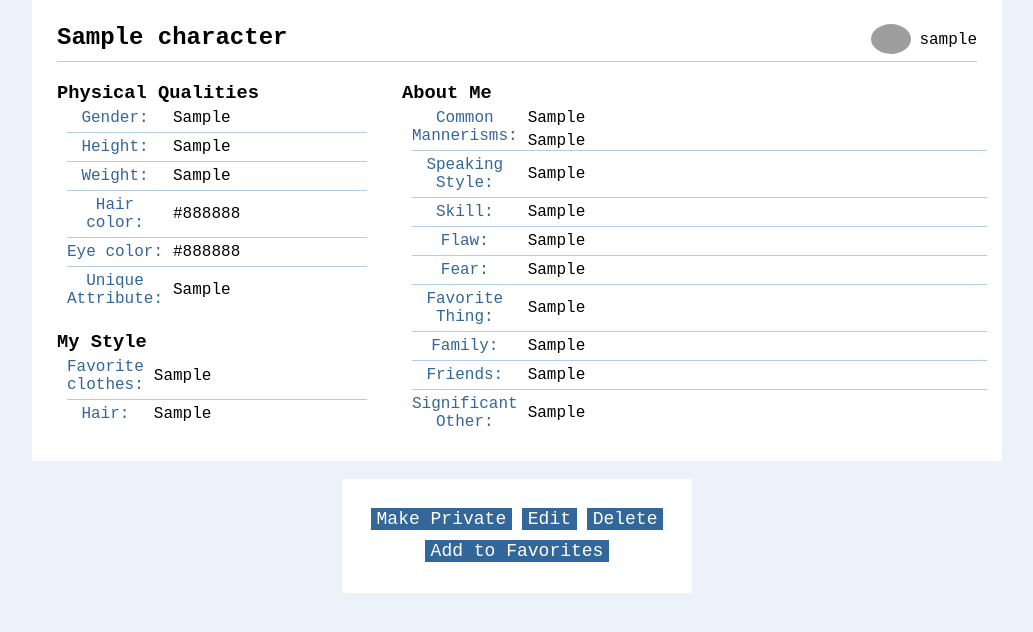
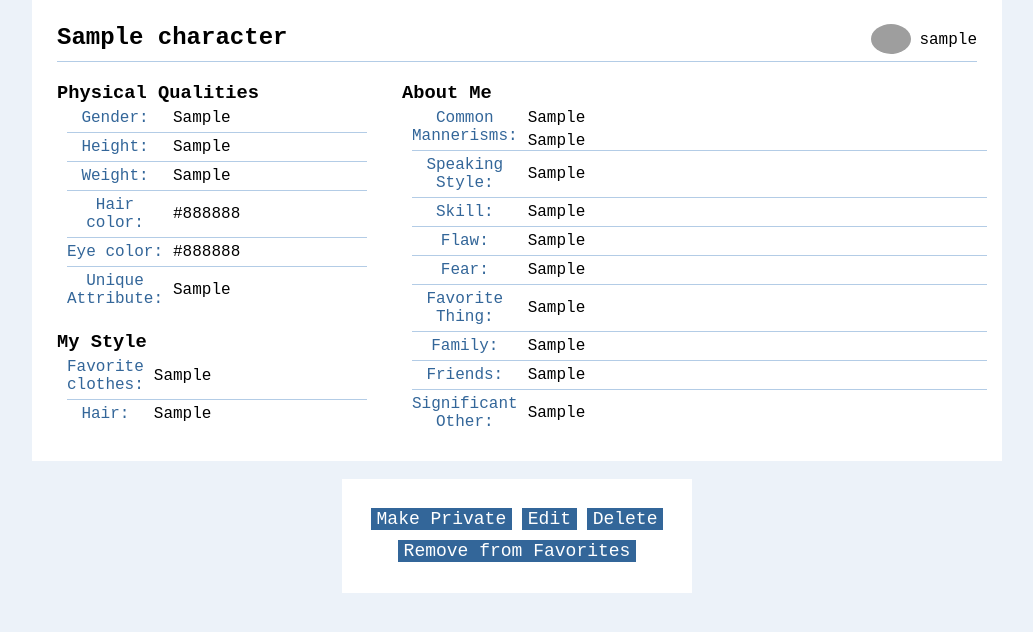
Before and after one commit to davidhammaker/Storc, a Flask app: page /character/1 in a window 1280 px wide. Shown: the part 81-713 px from the top of the page, without its empty margins (123-1156 px from the left). Run offline with Flask 2, Linux system fonts and the light colour scheme; a user stored in the database is signed in; tables that the repository leaves empty hold one stand-in row (values such as "Sample post"); a database or web service that is not in the repository returns one stand-in record (values such as "Sample title"); data that the repository does not hold is empty; parts of the project's set-up code (start-up, migrations or seed data) failed here and were passed over; grey boxes are pictures that could not be loaded.

Commit message:
Allow users to "un-favorite" Characters
Create new 'remove_favorite' view function, which deletes the Favorite
associated with the current user and a given Character, then redirects
back to the Character's page. The 'character.html' template has been
updated to display a button for removing a Favorite if the Character is
already a Favorite. The button activates a JavaScript listener, which
asks the user for confirmation before redirecting to 'remove_favorite'.
The button only shows up if the Character is already a favorite, which
is now determined in the 'character' view function and passed to the
template.

```diff
--- a/storc/characters/views.py
+++ b/storc/characters/views.py
@@ -113,13 +113,22 @@ def character(id):
     if character.private and current_user != character.user:
         return abort(403)
 
+    # Determine whether this character is a favorite of the current user
+    favorite = False
+    favorite_result = \
+        Favorite.query\
+        .filter_by(user=current_user, character=character).first()
+    if favorite_result:
+        favorite = True
+
     image_path = get_profile_picture(character.user)
 
     return render_template(
         'character.html',
         character=character,
         title=character.name,
-        image_path=image_path)
+        image_path=image_path,
+        favorite=favorite)
 
 
 @characters.route('/all_characters')
@@ -295,3 +304,36 @@ def add_favorite(id):
 
     flash(f'{character.name} has been added to your Favorites!', 'good')
     return redirect(url_for('characters.character', id=id))
+
+
+@characters.route('/remove_favorite/<int:id>')
+@login_required
+def remove_favorite(id):
+    """
+    Delete a Favorite instance.
+
+    :param id: Character id associated with the Favorite
+    :return: an abort with a 404 or a redirect to characters.character
+    with the Character id.
+    """
+
+    # Select the Favorite associated with the Character and current user
+    favorite = \
+        Favorite.query.filter_by(user=current_user, character_id=id)\
+        .first()
+
+    # If there is no associated Favorite, return a 404 error
+    if not favorite:
+        return abort(404)
+
+    # Delete the Favorite
+    db.session.delete(favorite)
+    db.session.commit()
+
+    # Get the associated Character and redirect to that character's
+    # page
+    character = Character.query.get_or_404(id)
+    flash(
+        f'{character.name} has been removed from your '
+        f'Favorites.', 'neutral')
+    return redirect(url_for('characters.character', id=id))
--- a/storc/templates/character.html
+++ b/storc/templates/character.html
@@ -106,7 +106,11 @@
                     <li class="multi"><button id="delete" type="button">Delete</button></li>
                 {% endif %}
                 {% if not character.private %}
-                    <li class="multi"><a href="{{ url_for('characters.add_favorite', id=character.id) }}"><button type="button" name="button">Add to Favorites</button></a></li>
+                    {% if not favorite %}
+                        <li class="multi"><a href="{{ url_for('characters.add_favorite', id=character.id) }}"><button type="button" name="button">Add to Favorites</button></a></li>
+                    {% else %}
+                        <li class="multi"><button id="remove_favorite" type="button" name="button">Remove from Favorites</button></li>
+                    {% endif %}
                 {% endif %}
             </ul>
         </div>
@@ -146,6 +150,13 @@
                 );
             }
         });
+
+        document.getElementById('remove_favorite').addEventListener('click', function() {
+            let removeConfirm = window.confirm('Are you sure you want to remove {{ character.name }} from your Favorites?');
+            if (removeConfirm) {
+                window.location = "{{ url_for('characters.remove_favorite', id=character.id) }}"
+            }
+        });
     </script>
 {% endif %}
 {% endblock content %}
```
